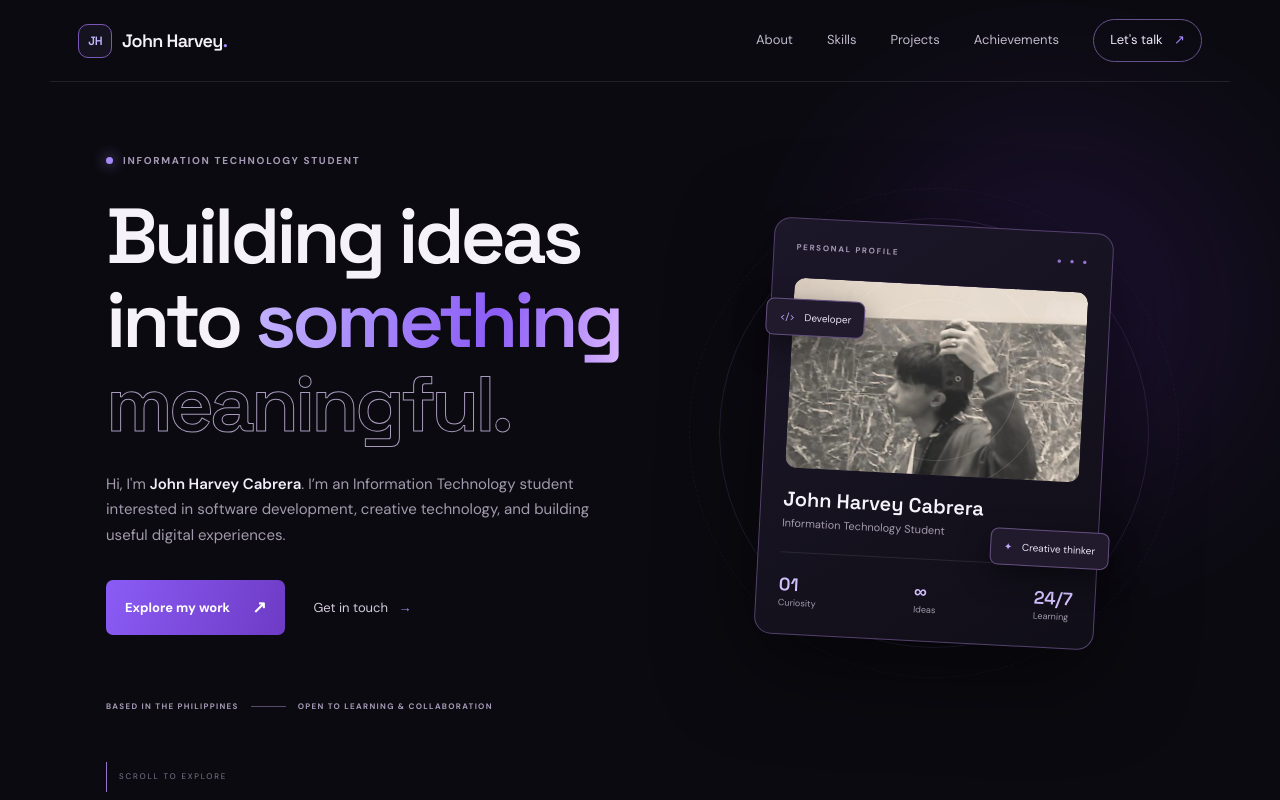
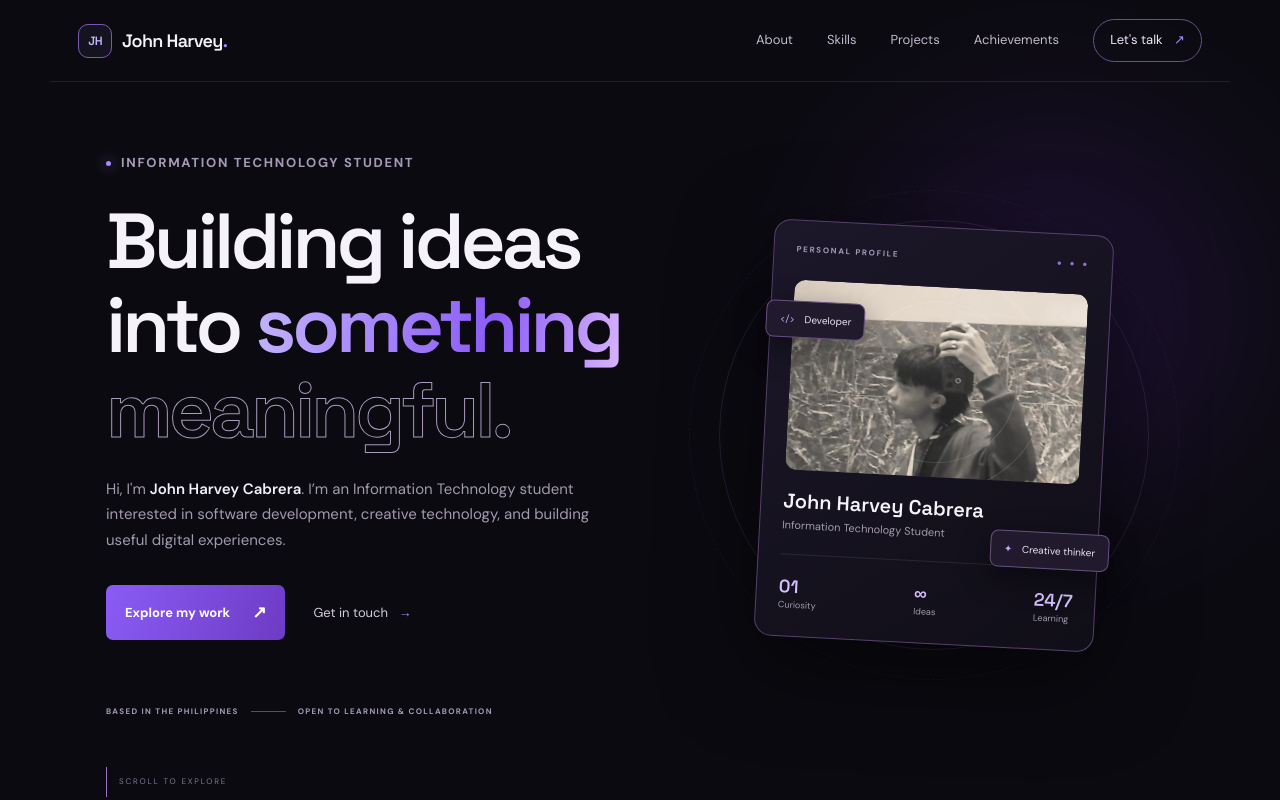
Before and after one commit to jhnharbi/jhnharbi.github.io, a plain HTML site: page index.html in a window 1280 px wide. Shown: the top 800 px of the page. Drawn offline with Linux system fonts and the light colour scheme.

Commit message:
Update style.css

```diff
--- a/style.css
+++ b/style.css
@@ -154,7 +154,7 @@ a {
 }
 
 .eyebrow,.section-index,.project-label,.hero-meta,.card-top,.project-side>span,.coming-label {
-  font-size: 10px;
+  font-size: 13px;
   letter-spacing: 1.7px;
   font-weight: 700;
   color: #a69bb7;
@@ -167,8 +167,8 @@ a {
 }
 
 .status-dot {
-  width: 7px;
-  height: 7px;
+  width: 5px;
+  height: 5px;
   border-radius: 50%;
   background: #a78bfa;
   box-shadow: 0 0 14px #a78bfa;
```
